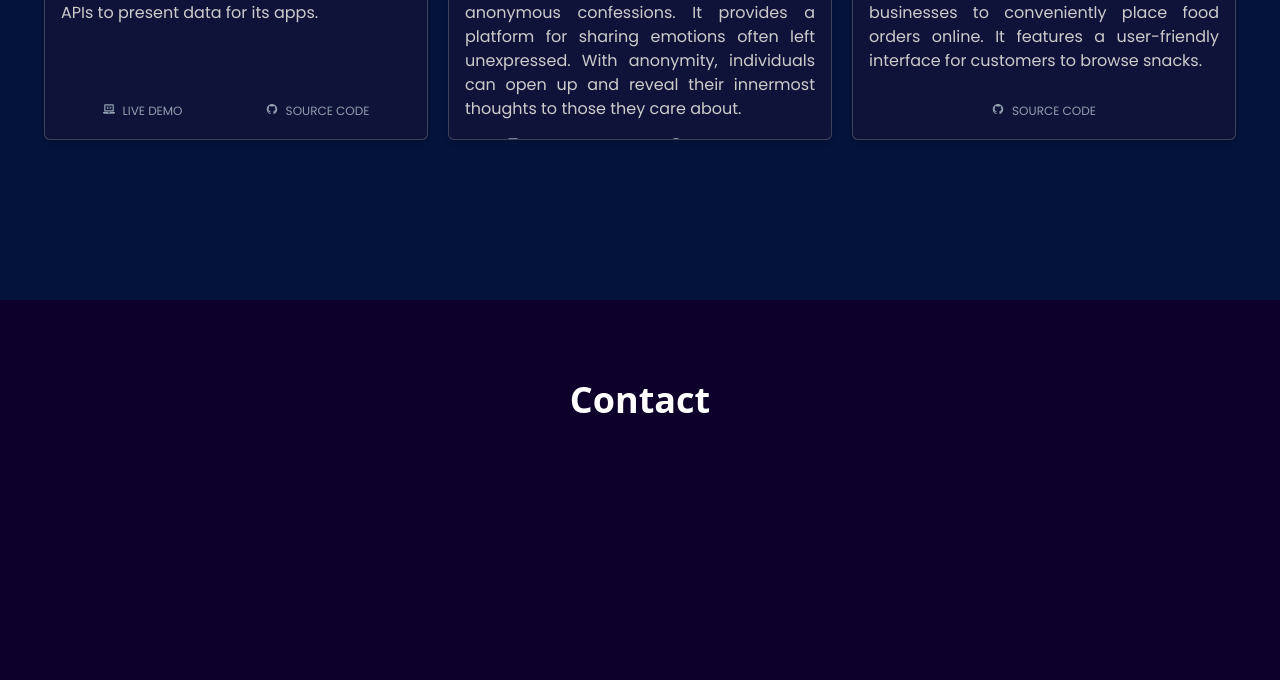
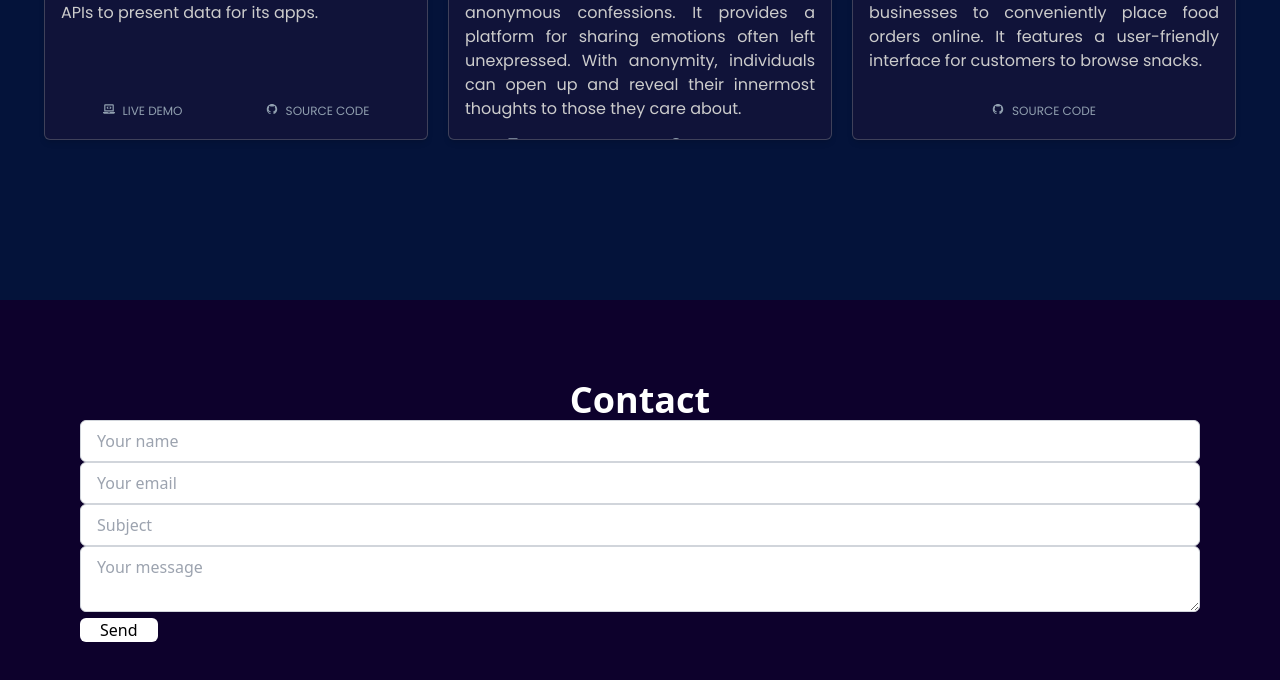
Before and after one commit to civarry/my-portfolio, a React (Vite) app: page / in a window 1280 px wide. Shown: the part 2100-2780 px from the top of the page. Built offline with nearby package versions, Linux system fonts and the light colour scheme.

Commit message:
added contact form

```diff
--- a/src/components/ContactSection.jsx
+++ b/src/components/ContactSection.jsx
@@ -1,6 +1,30 @@
-import React from "react";
+import React, { useEffect } from "react";
 
 const ContactSection = ({ contactRef }) => {
+  const scriptURL =
+    "https://script.google.com/macros/s/AKfycbwxO38SsUXFccLP1kojnnjLp3Uloir4h2CdJpfjzfVpjgz0os9_W-LQ_X9KiPbQ39d0/exec";
+
+  useEffect(() => {
+    const form = document.forms["contact-me"];
+    const handleSubmit = (e) => {
+      e.preventDefault();
+
+      const formData = new FormData(form);
+      fetch(scriptURL, { method: "POST", body: formData })
+        .then((response) => {
+          form.reset();
+          alert("Success!");
+        })
+        .catch((error) => alert("Error!", error.message));
+    };
+
+    form.addEventListener("submit", handleSubmit);
+
+    return () => {
+      form.removeEventListener("submit", handleSubmit);
+    };
+  }, []);
+
   return (
     <section
       ref={contactRef}
@@ -9,6 +33,43 @@ const ContactSection = ({ contactRef }) => {
       <h1 className="conceal text-4xl font-bold text-center text-white">
         Contact
       </h1>
+
+      <form name="contact-me">
+        <input
+          className="w-full px-4 py-2 border border-gray-300 bg-white rounded-md focus:outline-none focus:ring focus:ring-indigo-200"
+          type="text"
+          id="name"
+          name="name"
+          placeholder="Your name"
+          required
+        />
+        <input
+          className="w-full px-4 py-2 border border-gray-300 bg-white rounded-md focus:outline-none focus:ring focus:ring-indigo-200"
+          type="email"
+          id="email"
+          name="email"
+          placeholder="Your email"
+          required
+        />
+        <input
+          className="w-full px-4 py-2 border border-gray-300 bg-white rounded-md focus:outline-none focus:ring focus:ring-indigo-200"
+          type="text"
+          id="subject"
+          name="subject"
+          placeholder="Subject"
+          required
+        />
+        <textarea
+          className="w-full px-4 py-2 border border-gray-300 bg-white rounded-md focus:outline-none focus:ring focus:ring-indigo-200"
+          id="message"
+          name="message"
+          placeholder="Your message"
+          required
+        ></textarea>
+        <button type="submit" className="bg-white rounded-md pr-5 pl-5">
+          Send
+        </button>
+      </form>
     </section>
   );
 };
```
